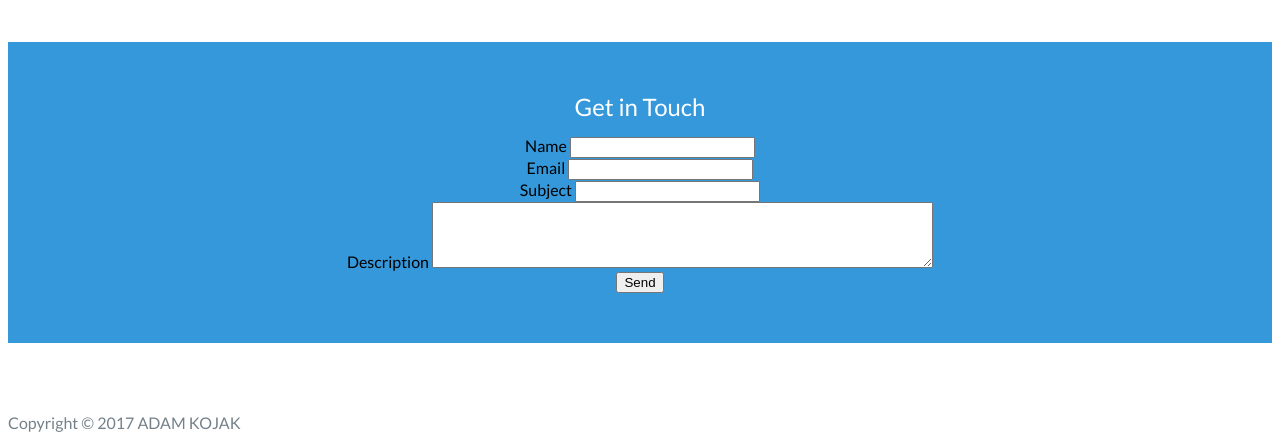
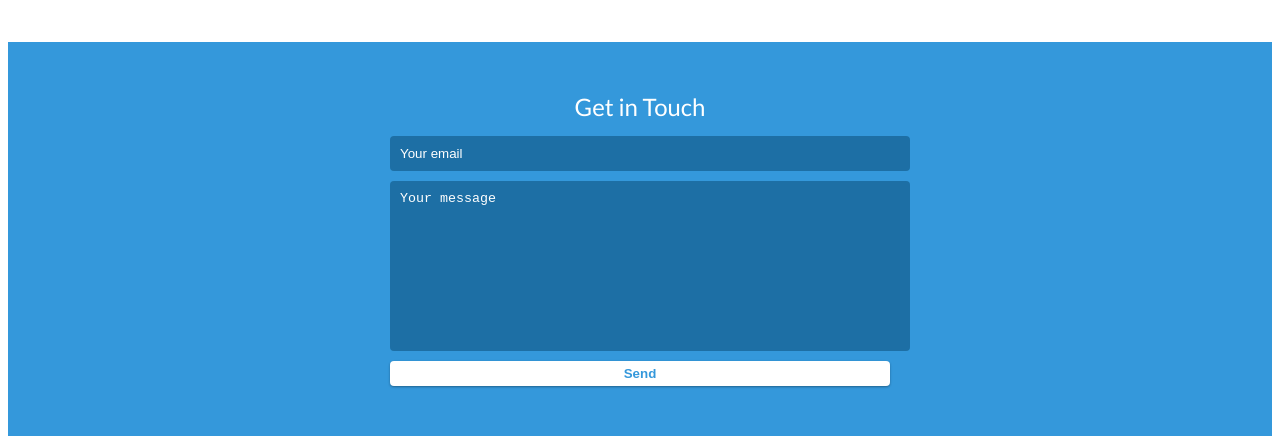
Before and after one commit to jakadamko/devPortfolio, a website: page index.html in a window 1280 px wide. Shown: the part 3927-4371 px from the top of the page. Drawn offline with nearby package versions, Linux system fonts and the light colour scheme; files that its build step writes are made by us from their sources.

Commit message:
ajax formspree

```diff
--- a/index.html
+++ b/index.html
@@ -231,36 +231,13 @@
     <div id="contact">
         <h2>Get in Touch</h2>
         <div>
-            <!-- <form id="contact-form" method="POST" action="https://formspree.io/adamkojak@gmail.com">
+            <form id="contact-form" method="POST" action="https://formspree.io/adamkojak@gmail.com">
                 <input type="email" name="_replyto" placeholder="Your email">
                 <input type="text" name="_gotcha" style="display:none" />
                 <textarea name="message" placeholder="Your message"></textarea>
-                <button type="submit">Send</button>
-                <input type="hidden" name="_next" value="//jakadamko.github.io/devPortfolio/" />
-            </form> -->
-
-            <form id="contactform" method="POST" action="https://formspree.io/adamkojak@gmail.com">
-                <div class="form-group">
-                    <div class="input-group">
-                        <span class="input-group-addon">Name</span>
-                        <input name="form-name-input" type="text" name="name" class="form-control" required>
-                    </div>
-                    <div class="input-group">
-                        <span class="input-group-addon">Email</span>
-                        <input name="form-email-input" type="email" name="_replyto" class="form-control" required>
-                    </div>
-                    <div class="input-group">
-                        <span class="input-group-addon">Subject</span>
-                        <input name="form-subject-input" type="text" name="subject" class="form-control" required>
-                    </div>
-                    <div class="input-group">
-                        <span class="input-group-addon">Description</span>
-                        <textarea name="form-description-input" name="description" class="form-control" rows="4" cols="60" required></textarea>
-                    </div>
-                    <input type="text" name="_gotcha" style="display:none" />
-                    <button id="sendMessage">Send</button>
-                </div>
-                </form>
+                <button onclick="myFunction()" type="submit">Send</button>
+                <!-- <input type="hidden" name="_next" value="//jakadamko.github.io/devPortfolio/" /> -->
+            </form>
 
         </div>
         <!-- End #contact-form -->
@@ -327,20 +304,9 @@
 />
 <script type="text/javascript">
 
-var message = "";
-
-$("#sendMessage").on("click", function() {
-    message = $("#contactform").serialize();
-    $.ajax({
-        url: "//formspree.io/adamkojak@gmail.com",
-        method: "POST",
-        data: {message: message},
-        dataType: "json"
-    });
-    alert('Thanks for the email, we\'ll be in touch promptly.');
-    return false;
-});
-
+function myFunction() {
+    alert("Thanks for your message we'll be in touch shortly!");
+}
 
     $(function () {
 
```
